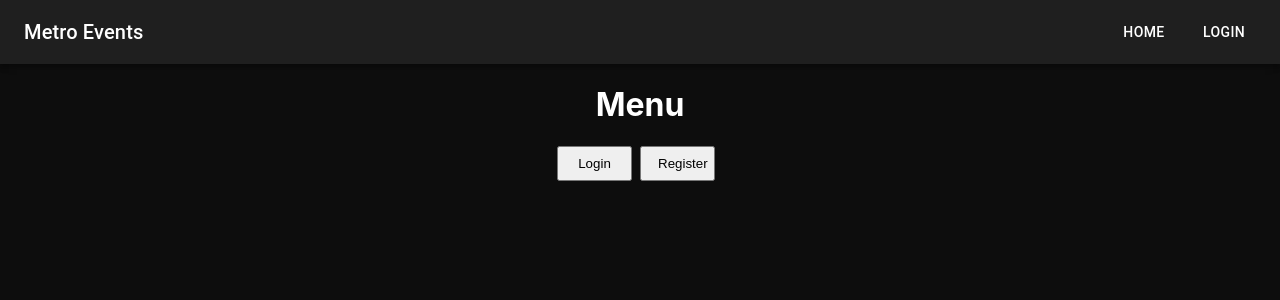
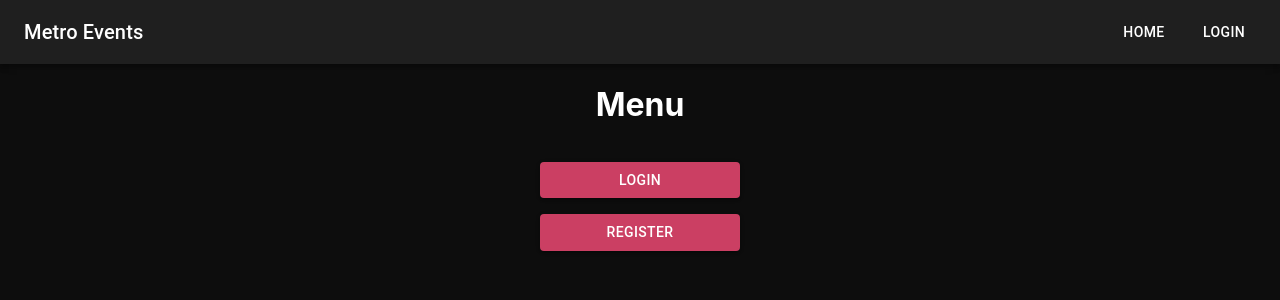
Before and after one commit to MarkYuriPG/MetroEventsProject, a React (Create React App) app: page / in a window 1280 px wide. Shown: the top 300 px of the page. Built offline with nearby package versions, Linux system fonts and the light colour scheme.

Commit message:
styled menu

```diff
--- a/src/App.css
+++ b/src/App.css
@@ -40,6 +40,14 @@ body {
   to {
     transform: rotate(360deg);
   }
+}
+
+.menu-container {
+  display: flex;
+  flex-direction: column;
+  align-items: center;
+  justify-content: center;
+  height: 100%;
 }
 
 button {
--- a/src/components/Menu.js
+++ b/src/components/Menu.js
@@ -1,17 +1,34 @@
 import React from 'react';
 import { Link } from 'react-router-dom';
-
+import { Button } from '@mui/material';
+import { buttonStyles } from './styled_components/Styles.js';
 
 function Menu() {
   return (
-    <div>
+    <div className="menu-container">
       <h1>Menu</h1>
-      <Link to="/login">
-        <button>Login</button>
-      </Link>
-      <Link to="/register">
-        <button>Register</button>
-      </Link>
+      <Button
+        variant="contained"
+        component={Link}
+        to={`/login`}
+        sx={{
+            ...buttonStyles,
+            width: '200px',
+        }}
+      >
+        Login
+      </Button>
+      <Button
+        variant="contained"
+        component={Link}
+        to={`/register`}
+        sx={{
+            ...buttonStyles,
+            width: '200px',
+        }}
+      >
+        Register
+      </Button>
     </div>
   );
 }
```
